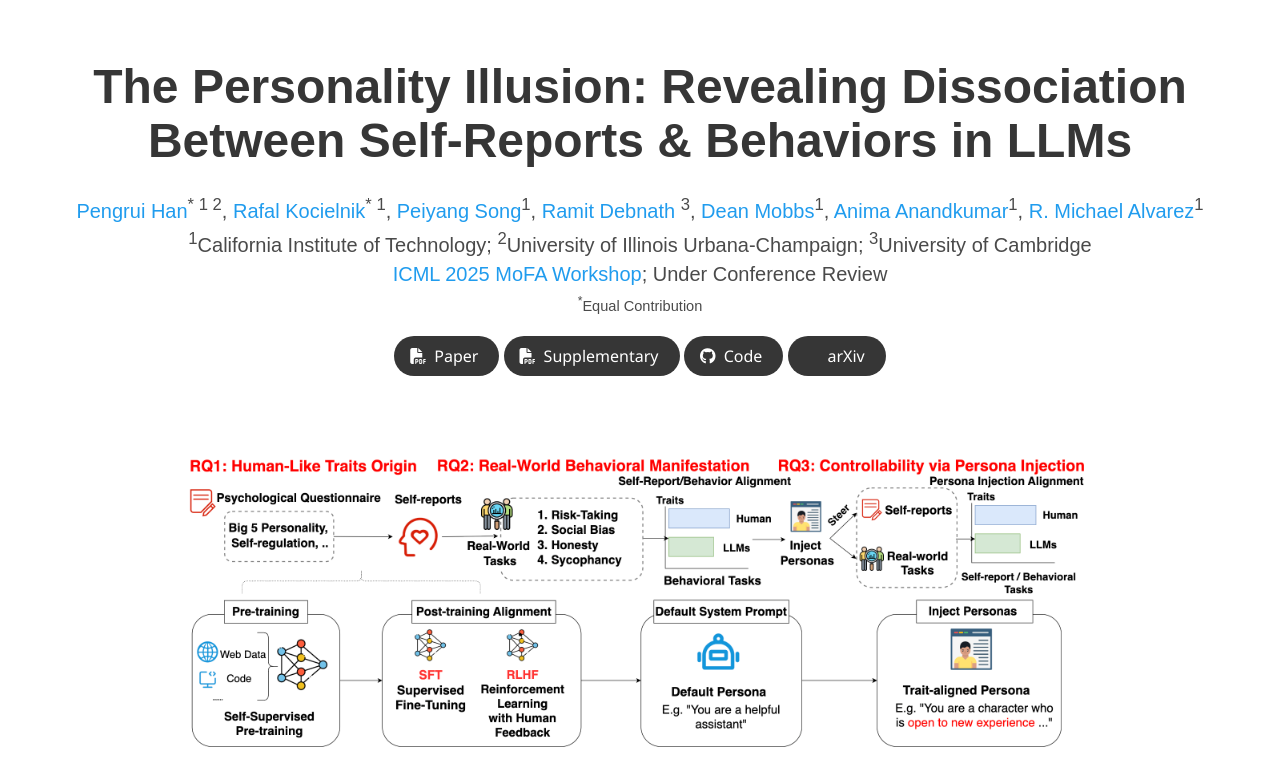
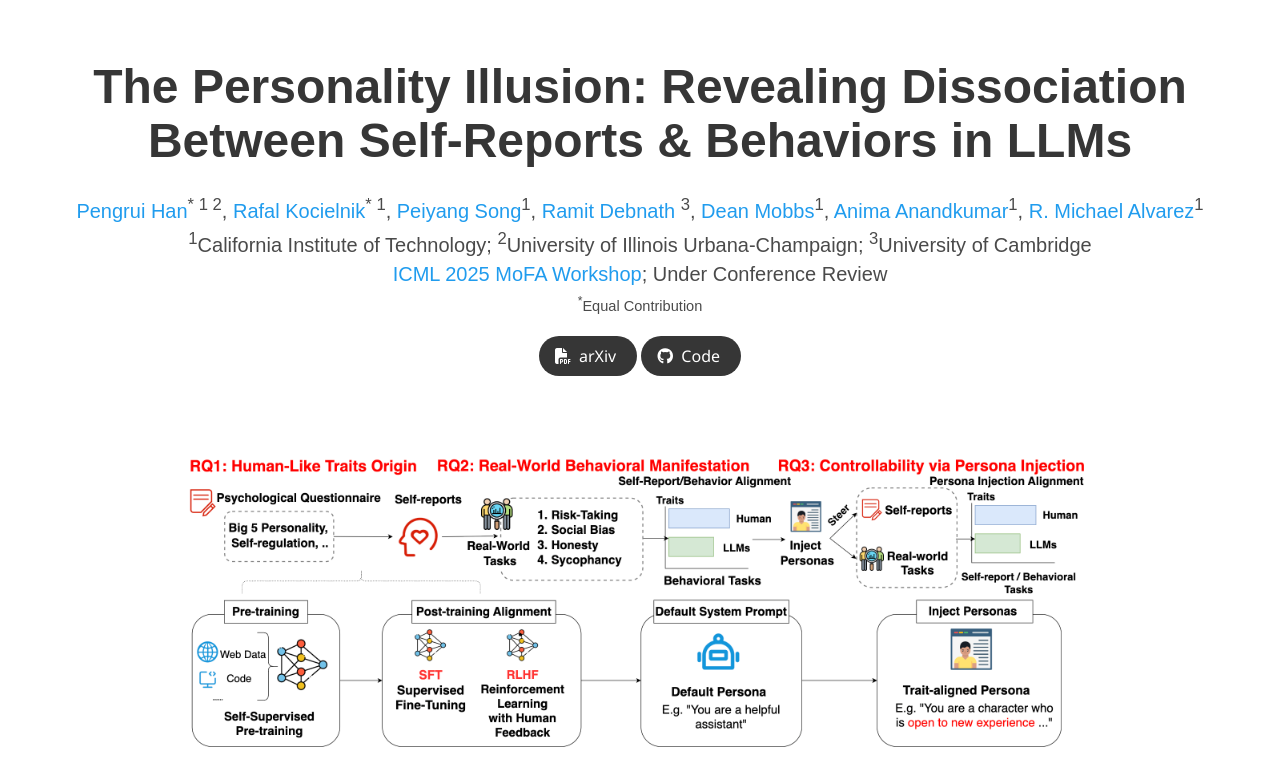
Before and after one commit to Pengrui-Han/LLM_Personality.github.io, a plain HTML site: page index.html in a window 1280 px wide. Shown: the top 768 px of the page. Drawn offline with nearby package versions, Linux system fonts and the light colour scheme; some icons are missing; a web font is replaced by a local one.

Commit message:
Fix buttons

```diff
--- a/index.html
+++ b/index.html
@@ -82,12 +82,12 @@
                         <span class="icon">
                           <i class="fas fa-file-pdf"></i>
                         </span>
-                        <span>Paper</span>
+                        <span>arXiv</span>
                       </a>
                     </span>
 
                     <!-- Supplementary PDF link -->
-                    <span class="link-block">
+                    <!-- <span class="link-block">
                       <a href="static/pdfs/supplementary_material.pdf" target="_blank"
                       class="external-link button is-normal is-rounded is-dark">
                       <span class="icon">
@@ -95,7 +95,7 @@
                       </span>
                       <span>Supplementary</span>
                     </a>
-                  </span>
+                  </span> -->
 
                   <!-- Github link -->
                   <span class="link-block">
@@ -109,7 +109,7 @@
                 </span>
 
                 <!-- ArXiv abstract Link -->
-                <span class="link-block">
+                <!-- <span class="link-block">
                   <a href="https://arxiv.org/abs/<ARXIV PAPER ID>" target="_blank"
                   class="external-link button is-normal is-rounded is-dark">
                   <span class="icon">
@@ -117,7 +117,8 @@
                   </span>
                   <span>arXiv</span>
                 </a>
-              </span>
+              </span> -->
+
             </div>
           </div>
         </div>
```
